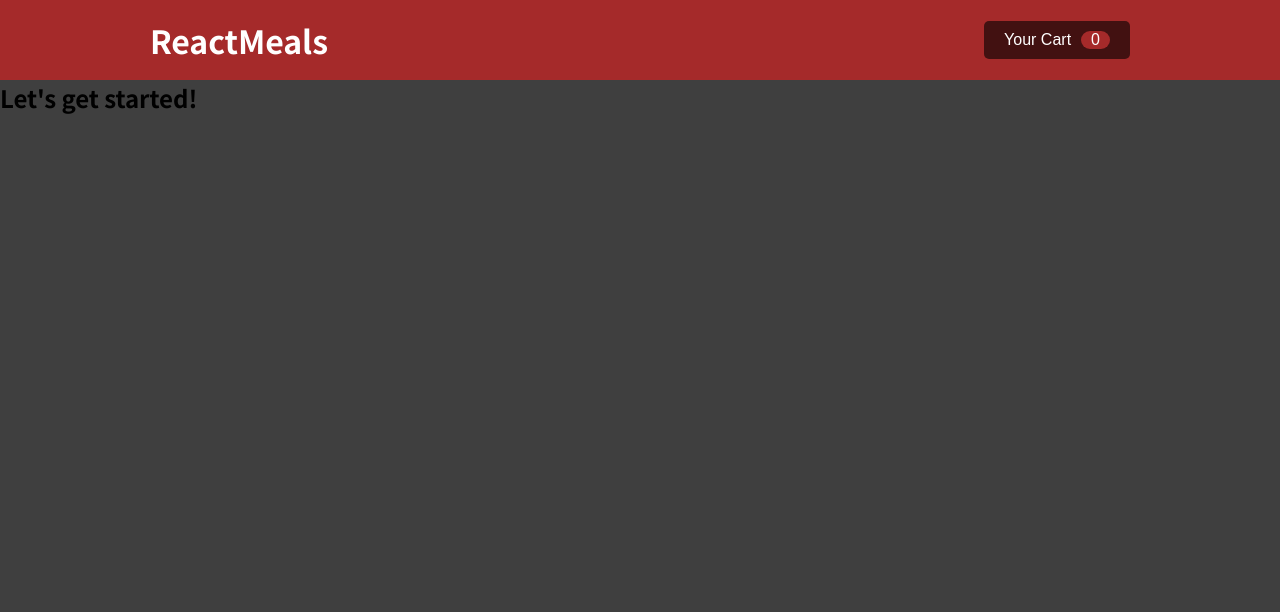
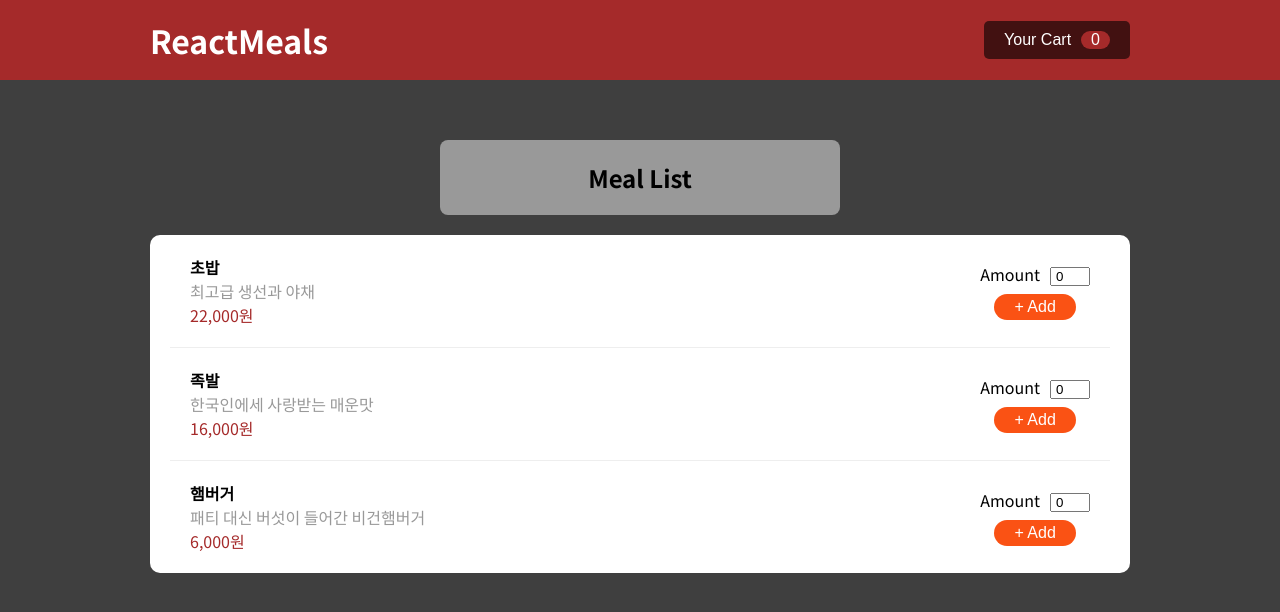
Before and after one commit to DanBi-Lee/food-order-app, a React (Create React App) app: page / in a window 1280 px wide. Shown: the top 612 px of the page. Built offline with nearby package versions, Linux system fonts and the light colour scheme.

Commit message:
Add MAinBody component & MealList component

```diff
--- a/src/App.jsx
+++ b/src/App.jsx
@@ -1,12 +1,11 @@
+import MainBody from "./components/Layout/MainBody";
 import MainHeader from "./components/Layout/MainHeader";
 
 function App() {
   return (
     <>
       <MainHeader />
-      <div>
-        <h2>Let's get started!</h2>
-      </div>
+      <MainBody />
     </>
   );
 }
--- /dev/null
+++ b/src/components/Layout/MainBody.jsx
@@ -0,0 +1,13 @@
+import MealList from "../Meals/MealList";
+import style from "./MainBody.module.css"
+
+function MainBody(){
+    return (
+        <main className={style.container}>
+            <h2 className={style.title}>Meal List</h2>
+            <MealList />
+        </main>
+    )
+}
+
+export default MainBody;
--- /dev/null
+++ b/src/components/Layout/MainBody.module.css
@@ -0,0 +1,13 @@
+.container {
+    max-width: 9.8rem;
+    margin: 0 auto;
+    padding-top: 0.6rem;
+}
+.title {
+    max-width: 4rem;
+    background-color: #999;
+    margin: 0 auto;
+    padding: 0.2rem;
+    border-radius: 0.08rem;
+    text-align: center;
+}
--- /dev/null
+++ b/src/components/Meals/MealItem.jsx
@@ -0,0 +1,42 @@
+import { useState } from "react";
+import Button from "../UI/Button";
+import style from "./MealItem.module.css";
+
+function MealItem({mealData}) {
+    const {id, title, desc, price} = mealData;
+    const [count, setCount] = useState(0);
+    const changeCountHandler = (e) => {
+        console.log(e.target.value);
+        setCount(e.target.value);
+    };
+    const addCartHandler = () => {
+        console.log("카트 추가");
+    }
+
+    return (
+        <li data-id={id} className={style.item}>
+            <div className={style.mealInfo}>
+                <p className={style.title}>
+                    {title}
+                </p>
+                <p className={style.desc}>
+                    {desc}
+                </p>
+                <p className={style.price}>
+                    {price.toLocaleString('ko-KR')}원
+                </p>
+            </div>
+            <div className={style.paymentInfo}>
+                <p>
+                    <label htmlFor={`${count}-${id}`}>
+                        Amount
+                    </label>
+                    <input type="number" name={`${count}-${id}`} id={`${count}-${id}`} min="0" value={count} onChange={changeCountHandler} />
+                </p>
+                <Button text="+ Add" onClick={addCartHandler} />
+            </div>
+        </li>
+    );
+}
+
+export default MealItem;
--- /dev/null
+++ b/src/components/Meals/MealItem.module.css
@@ -0,0 +1,28 @@
+.item {
+    display: flex;
+    justify-content: space-between;
+    align-items: center;
+    padding: 0.2rem;
+}
+
+.item .title {
+    font-weight: 800;
+}
+.item .desc {
+    color: #999;
+}
+.item .price {
+    color: brown;
+}
+
+.paymentInfo {
+    display: flex;
+    flex-direction: column;
+    justify-content: center;
+    align-items: center;
+}
+.paymentInfo input[type="number"] {
+    width: 0.4rem;
+    margin-left: 0.1rem;
+    padding: 0 0.04rem;
+}
--- /dev/null
+++ b/src/components/Meals/MealList.jsx
@@ -0,0 +1,35 @@
+import MealItem from "./MealItem";
+import style from "./MealList.module.css"
+
+const DUMMY_DATA = [
+    {
+        id: 1,
+        title: '초밥',
+        desc : '최고급 생선과 야채',
+        price : 22000
+    },
+    {
+        id:2,
+        title: '족발',
+        desc: '한국인에세 사랑받는 매운맛',
+        price: 16000
+    },
+    {
+        id:3,
+        title: '햄버거',
+        desc: '패티 대신 버섯이 들어간 비건햄버거',
+        price: 6000
+    }
+]
+
+function MealList(){
+    return (
+        <ul className={style.list}>
+            {
+                DUMMY_DATA.map(item => <MealItem mealData={item}  key={item.id} />)
+            }
+        </ul>
+    )
+}
+
+export default MealList;
--- /dev/null
+++ b/src/components/Meals/MealList.module.css
@@ -0,0 +1,10 @@
+.list {
+    background-color: #fff;
+    margin-top: 0.2rem;
+    border-radius: 0.1rem;
+    padding: 0 0.2rem;
+}
+
+.list > li + li {
+    border-top: 1px solid #eee;
+}
--- /dev/null
+++ b/src/components/UI/Button.jsx
@@ -0,0 +1,7 @@
+import style from './Button.module.css';
+
+function Button ({onClick, text}){
+    return <button className={style.button} onClick={onClick}>{text}</button>;
+}
+
+export default Button;
--- /dev/null
+++ b/src/components/UI/Button.module.css
@@ -0,0 +1,10 @@
+.button {
+    background-color: #FA5214;
+    color: #fff;
+    padding: 0.04rem 0.2rem;
+    border-radius: 1rem;
+    margin-top: 0.08rem;
+}
+.button:hover {
+    background-color: #DB0202;
+}
--- a/src/index.css
+++ b/src/index.css
@@ -26,3 +26,7 @@ button{
   font-size: inherit;
   cursor: pointer;
 }
+
+ul, ol, li {
+  list-style: none;
+}
```
Also changed, not shown: 1 other file (tests, documents, lock files or other folders).
